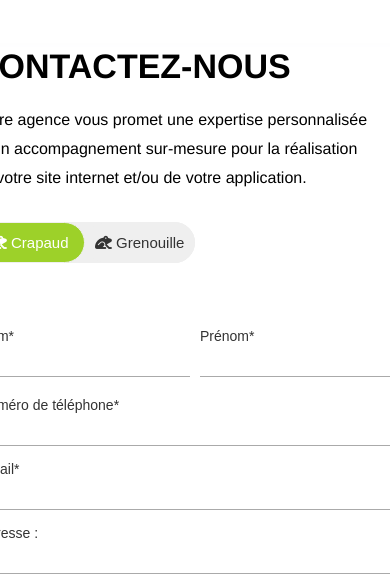
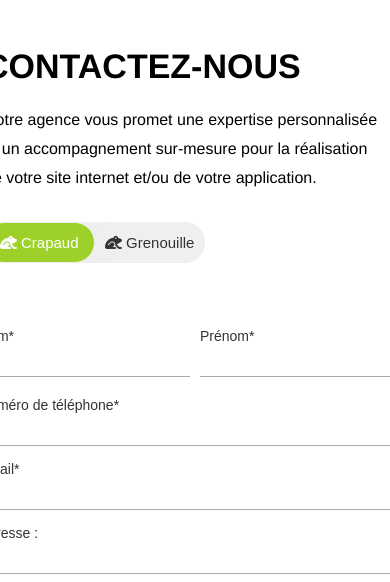
Before and after one commit to kingni2armel/MFM-DIGITAL, a plain HTML site: page index.html in a window 390 px wide. Shown: the part 262-844 px from the top of the page. Drawn offline with Linux system fonts and the light colour scheme.

Commit message:
fix responsive

```diff
--- a/style/home.css
+++ b/style/home.css
@@ -270,5 +270,15 @@ a{
     }
     .card{
         padding: 0px;
+        box-shadow: none;
+    }
+    .container_button{
+        margin-left: 10px;
+    }
+    .title_contact{
+        margin-left: 10px;
+    }
+    .description{
+        margin-left: 10px;
     }
   }
```
